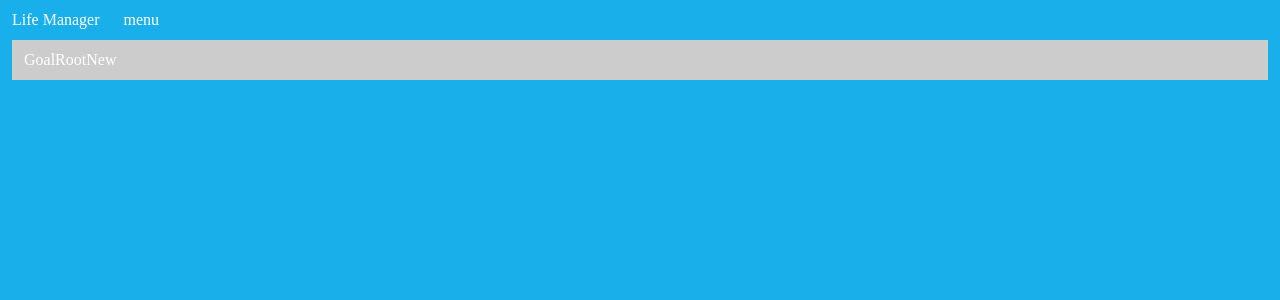
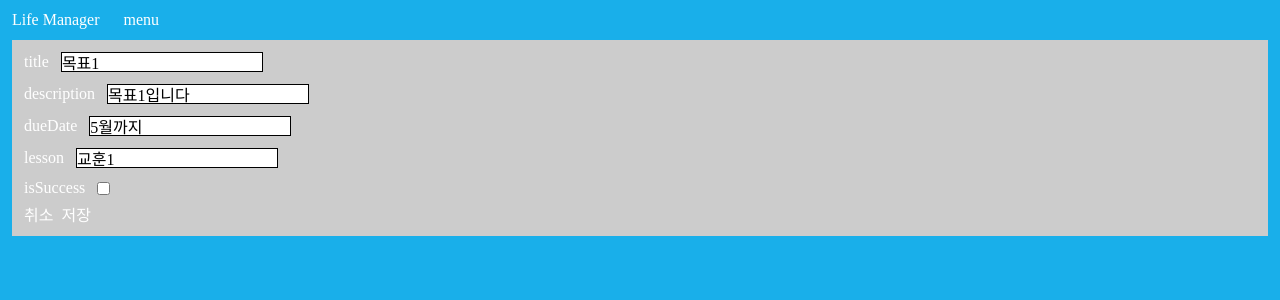
Before and after one commit to Unique0902/lifeManagerWeb, a React (Vite) app: page /goal/root/new in a window 1280 px wide. Shown: the top 300 px of the page. Built offline with nearby package versions, Linux system fonts and the light colour scheme.

Commit message:
Feat: add dynamic form component

```diff
--- /dev/null
+++ b/src/components/DynamicForm/DynamicForm.tsx
@@ -0,0 +1,64 @@
+interface DynamicFormProps<T> {
+  data: T;
+  onChange: (updatedData: T) => void;
+  handleSubmit?: (data: T) => void;
+}
+
+function DynamicForm<T extends { [key: string]: string | boolean }>({
+  data,
+  onChange,
+  handleSubmit,
+}: DynamicFormProps<T>) {
+  const handleChange = (key: keyof T, value: string | boolean) => {
+    onChange({ ...data, [key]: value });
+  };
+
+  return (
+    <form
+      className='flex flex-col gap-[12px]'
+      onSubmit={(e) => {
+        e.preventDefault();
+        handleSubmit && handleSubmit(data);
+      }}
+    >
+      {Object.keys(data).map((key) => {
+        const value = data[key as keyof T];
+
+        if (typeof value === 'string') {
+          return (
+            <div key={key} className='flex flex-row gap-[12px] items-center'>
+              <label>{key}</label>
+              <input
+                type='text'
+                value={value as string}
+                className='border border-black text-black'
+                onChange={(e) => handleChange(key as keyof T, e.target.value)}
+              />
+            </div>
+          );
+        }
+
+        if (typeof value === 'boolean') {
+          return (
+            <div key={key} className='flex flex-row gap-[12px] items-center'>
+              <label>{key}</label>
+              <input
+                type='checkbox'
+                checked={value as boolean}
+                onChange={(e) => handleChange(key as keyof T, e.target.checked)}
+              />
+            </div>
+          );
+        }
+
+        return null;
+      })}
+      <div className='flex flex-row gap-[8px]'>
+        <button type='button'>취소</button>
+        <button>저장</button>
+      </div>
+    </form>
+  );
+}
+
+export default DynamicForm;
--- a/src/pages/Goal/Root/New/GoalRootNew.tsx
+++ b/src/pages/Goal/Root/New/GoalRootNew.tsx
@@ -1,9 +1,31 @@
-import React from 'react';
+import React, { useState } from 'react';
+import DynamicForm from '../../../../components/DynamicForm/DynamicForm';
 
 interface Props {}
 
+type RootGoal = {
+  title: string;
+  description: string;
+  dueDate: string;
+  lesson: string;
+  isSuccess: boolean;
+};
+
+const rootGoalExample: RootGoal = {
+  title: '목표1',
+  description: '목표1입니다',
+  dueDate: '5월까지',
+  lesson: '교훈1',
+  isSuccess: false,
+};
+
 const GoalRootNew: React.FC<Props> = () => {
-  return <div>GoalRootNew</div>;
+  const [goal, setGoal] = useState<RootGoal>(rootGoalExample);
+  return (
+    <div>
+      <DynamicForm data={goal} onChange={setGoal} />
+    </div>
+  );
 };
 
 export default GoalRootNew;
```
